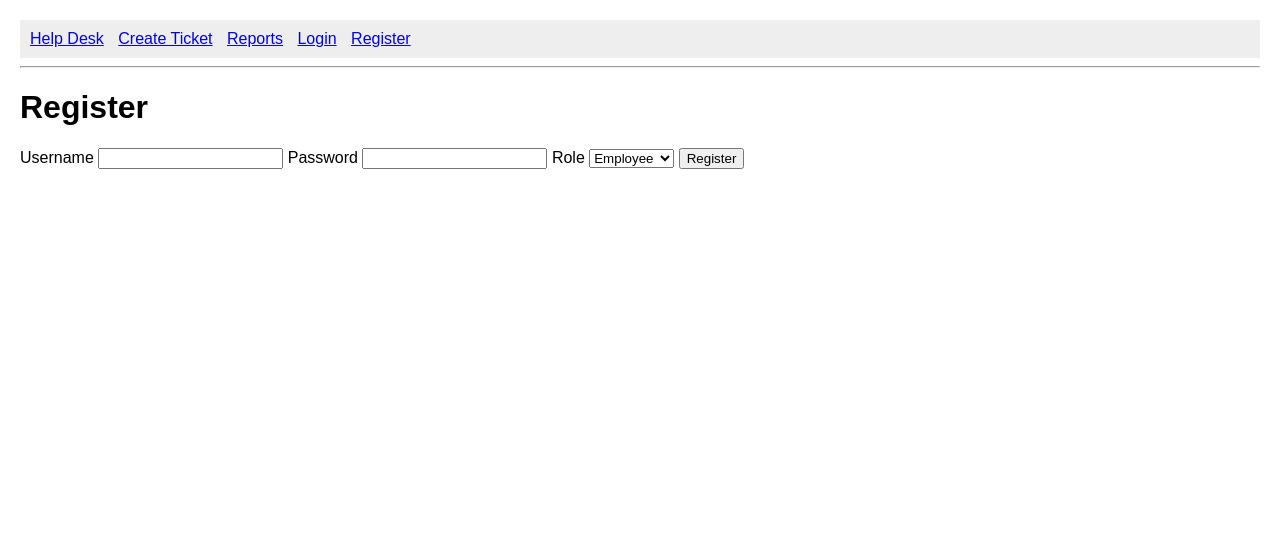
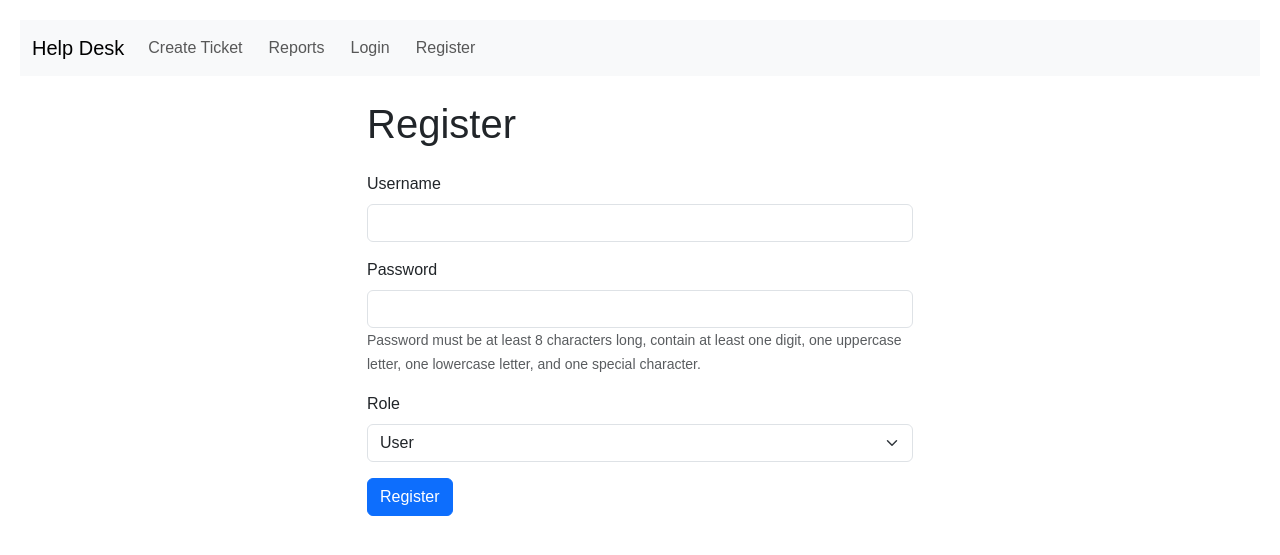
Before and after one commit to gadi1009/Help-Desk-System, a Flask app: page /register in a window 1280 px wide. Shown: the top 555 px of the page. Run offline with Flask 3, Linux system fonts and the light colour scheme.

Commit message:
Update various HTML templates and app.py

```diff
--- a/app/app.py
+++ b/app/app.py
@@ -1,6 +1,10 @@
 
 import sqlite3
-from flask import Flask, render_template, request, redirect, url_for, g, flash
+from flask import Flask, render_template, request, redirect, url_for, g, flash, session
+import time
+
+LOGIN_ATTEMPT_LIMIT = 5
+LOGIN_ATTEMPT_WINDOW = 300 # seconds (5 minutes)
 from werkzeug.security import generate_password_hash, check_password_hash
 
 app = Flask(__name__)
@@ -50,8 +54,24 @@ def register():
 
         if not username:
             error = 'Username is required.'
+        elif len(username) < 4 or len(username) > 20:
+            error = 'Username must be between 4 and 20 characters.'
+        elif not username.isalnum():
+            error = 'Username must contain only letters and numbers.'
         elif not password:
             error = 'Password is required.'
+        elif len(password) < 8:
+            error = 'Password must be at least 8 characters long.'
+        elif not any(char.isdigit() for char in password):
+            error = 'Password must contain at least one digit.'
+        elif not any(char.isupper() for char in password):
+            error = 'Password must contain at least one uppercase letter.'
+        elif not any(char.islower() for char in password):
+            error = 'Password must contain at least one lowercase letter.'
+        elif not any(char in "!@#$%^&*()_+-=[]{}|;:,.<>?/~`" for char in password):
+            error = 'Password must contain at least one special character.'
+        elif role not in ['admin', 'technician', 'user']: # Assuming these are the valid roles
+            error = 'Invalid role selected.'
 
         if error is None:
             try:
@@ -75,18 +95,31 @@ def login():
         password = request.form['password']
         db = get_db()
         error = None
-        user = db.execute(
-            'SELECT * FROM users WHERE username = ?',
-            (username,)
-        ).fetchone()
 
-        if user is None:
-            error = 'Incorrect username.'
-        elif not check_password_hash(user['password'], password):
-            error = 'Incorrect password.'
+        # Rate limiting check
+        if 'login_attempts' not in session:
+            session['login_attempts'] = {}
 
-        if error is None:
-            return redirect(url_for('index'))
+        attempts = session['login_attempts'].get(request.remote_addr, {'count': 0, 'last_attempt': 0})
+
+        if time.time() - attempts['last_attempt'] < LOGIN_ATTEMPT_WINDOW and attempts['count'] >= LOGIN_ATTEMPT_LIMIT:
+            error = 'Too many login attempts. Please try again later.'
+        else:
+            user = db.execute(
+                'SELECT * FROM users WHERE username = ?',
+                (username,)
+            ).fetchone()
+
+            if user is None or not check_password_hash(user['password'], password):
+                error = 'Incorrect username or password.'
+                attempts['count'] += 1
+                attempts['last_attempt'] = time.time()
+                session['login_attempts'][request.remote_addr] = attempts
+            else:
+                # Successful login, reset attempts for this IP
+                if request.remote_addr in session['login_attempts']:
+                    del session['login_attempts'][request.remote_addr]
+                return redirect(url_for('index'))
 
         flash(error)
 
--- a/app/templates/base.html
+++ b/app/templates/base.html
@@ -7,28 +7,48 @@
           content="width=device-width, user-scalable=no, initial-scale=1.0, maximum-scale=1.0, minimum-scale=1.0">
     <meta http-equiv="X-UA-Compatible" content="ie=edge">
     <title>{% block title %}Help Desk{% endblock %}</title>
+    <!-- Bootstrap CSS -->
+    <link href="https://cdn.jsdelivr.net/npm/bootstrap@5.3.0/dist/css/bootstrap.min.css" rel="stylesheet">
     <link rel="stylesheet" href="{{ url_for('static', filename='style.css') }}">
 </head>
 <body>
-    <nav>
-        <a href="{{ url_for('index') }}">Help Desk</a>
-        <a href="{{ url_for('create') }}">Create Ticket</a>
-        <a href="{{ url_for('reports') }}">Reports</a>
-        <a href="{{ url_for('login') }}">Login</a>
-        <a href="{{ url_for('register') }}">Register</a>
+    <nav class="navbar navbar-expand-lg navbar-light bg-light">
+        <div class="container-fluid">
+            <a class="navbar-brand" href="{{ url_for('index') }}">Help Desk</a>
+            <button class="navbar-toggler" type="button" data-bs-toggle="collapse" data-bs-target="#navbarNav" aria-controls="navbarNav" aria-expanded="false" aria-label="Toggle navigation">
+                <span class="navbar-toggler-icon"></span>
+            </button>
+            <div class="collapse navbar-collapse" id="navbarNav">
+                <ul class="navbar-nav">
+                    <li class="nav-item">
+                        <a class="nav-link" href="{{ url_for('create') }}">Create Ticket</a>
+                    </li>
+                    <li class="nav-item">
+                        <a class="nav-link" href="{{ url_for('reports') }}">Reports</a>
+                    </li>
+                    <li class="nav-item">
+                        <a class="nav-link" href="{{ url_for('login') }}">Login</a>
+                    </li>
+                    <li class="nav-item">
+                        <a class="nav-link" href="{{ url_for('register') }}">Register</a>
+                    </li>
+                </ul>
+            </div>
+        </div>
     </nav>
-    <hr>
-    <div class="content">
+    <div class="container mt-4">
         {% with messages = get_flashed_messages() %}
             {% if messages %}
-                <ul class=flashes>
                 {% for message in messages %}
-                    <li>{{ message }}</li>
+                    <div class="alert alert-info" role="alert">
+                        {{ message }}
+                    </div>
                 {% endfor %}
-                </ul>
             {% endif %}
         {% endwith %}
         {% block content %}{% endblock %}
     </div>
+    <!-- Bootstrap JS Bundle with Popper -->
+    <script src="https://cdn.jsdelivr.net/npm/bootstrap@5.3.0/dist/js/bootstrap.bundle.min.js"></script>
 </body>
 </html>
--- a/app/templates/register.html
+++ b/app/templates/register.html
@@ -2,17 +2,29 @@
 {% extends 'base.html' %}
 
 {% block content %}
-    <h1>{% block title %}Register{% endblock %}</h1>
-    <form method="post">
-        <label for="username">Username</label>
-        <input name="username" id="username" required>
-        <label for="password">Password</label>
-        <input type="password" name="password" id="password" required>
-        <label for="role">Role</label>
-        <select name="role" id="role">
-            <option value="employee">Employee</option>
-            <option value="technician">Technician</option>
-        </select>
-        <button type="submit">Register</button>
-    </form>
+    <div class="row justify-content-center">
+        <div class="col-md-6">
+            <h1 class="mb-4">{% block title %}Register{% endblock %}</h1>
+            <form method="post">
+                <div class="mb-3">
+                    <label for="username" class="form-label">Username</label>
+                    <input type="text" class="form-control" name="username" id="username" required>
+                </div>
+                <div class="mb-3">
+                    <label for="password" class="form-label">Password</label>
+                    <input type="password" class="form-control" name="password" id="password" required>
+                    <small class="form-text text-muted">Password must be at least 8 characters long, contain at least one digit, one uppercase letter, one lowercase letter, and one special character.</small>
+                </div>
+                <div class="mb-3">
+                    <label for="role" class="form-label">Role</label>
+                    <select class="form-select" name="role" id="role">
+                        <option value="user">User</option>
+                        <option value="technician">Technician</option>
+                        <option value="admin">Admin</option>
+                    </select>
+                </div>
+                <button type="submit" class="btn btn-primary">Register</button>
+            </form>
+        </div>
+    </div>
 {% endblock %}
```
Also changed, not shown: app/templates/create_ticket.html (+18 -8 lines), app/templates/index.html (+9 -7 lines), app/templates/login.html (+16 -8 lines), app/templates/reports.html (+18 -14 lines).
